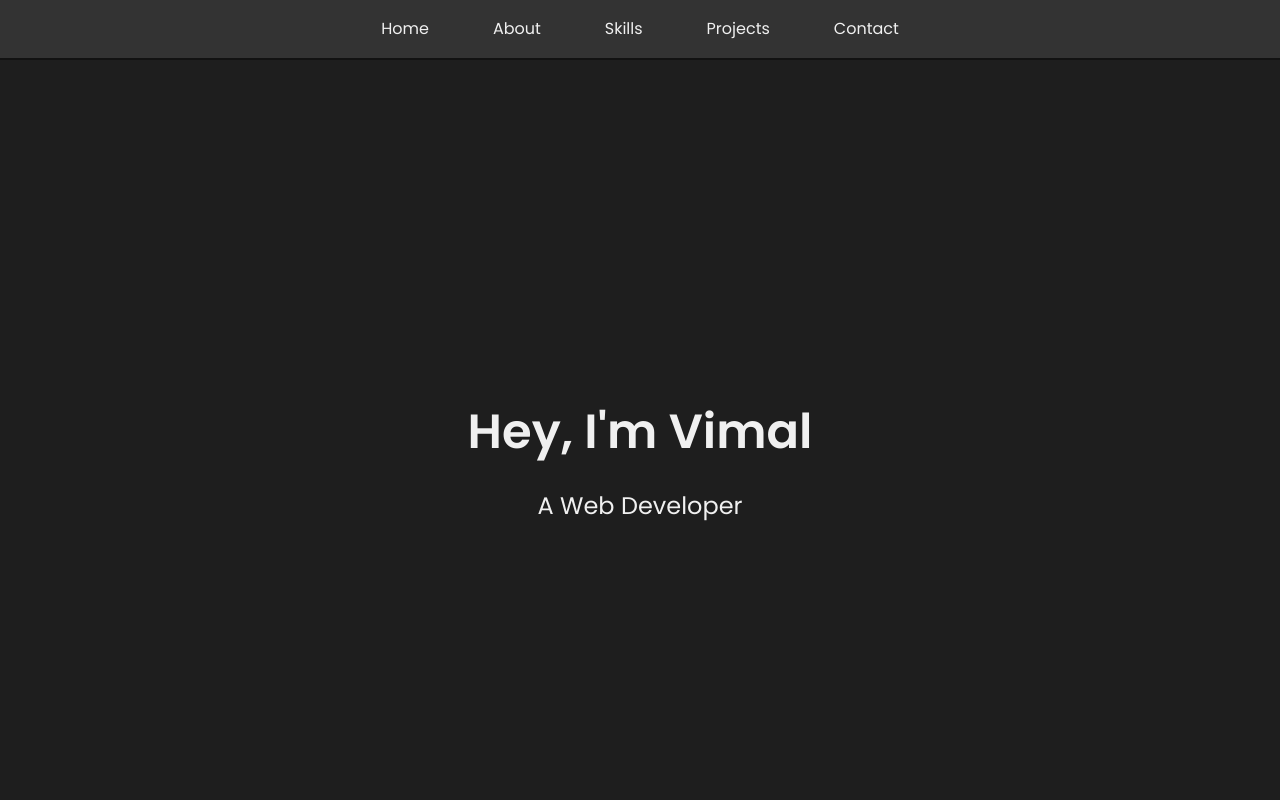
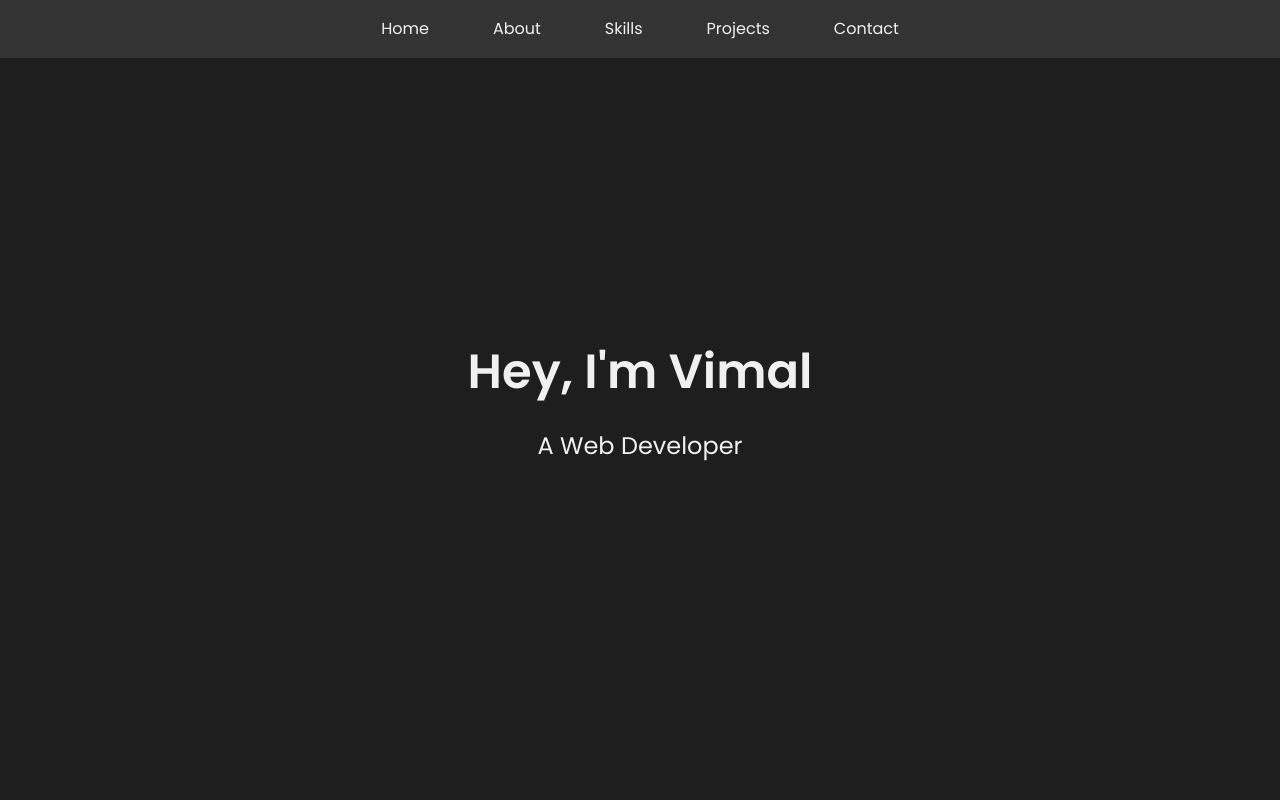
Before and after one commit to vimallenin/portfolio, a plain HTML site: page index.html in a window 1280 px wide. Shown: the top 800 px of the page. Drawn offline with nearby package versions, Linux system fonts and the light colour scheme.

Commit message:
Update index.css

```diff
--- a/index.css
+++ b/index.css
@@ -10,7 +10,6 @@ body {
     line-height: 1.6;
     color: #f0f0f0;
     background: #121212;
-    padding-top: 60px; /* Adjust this value based on header height */
 }
 
 header {
```
